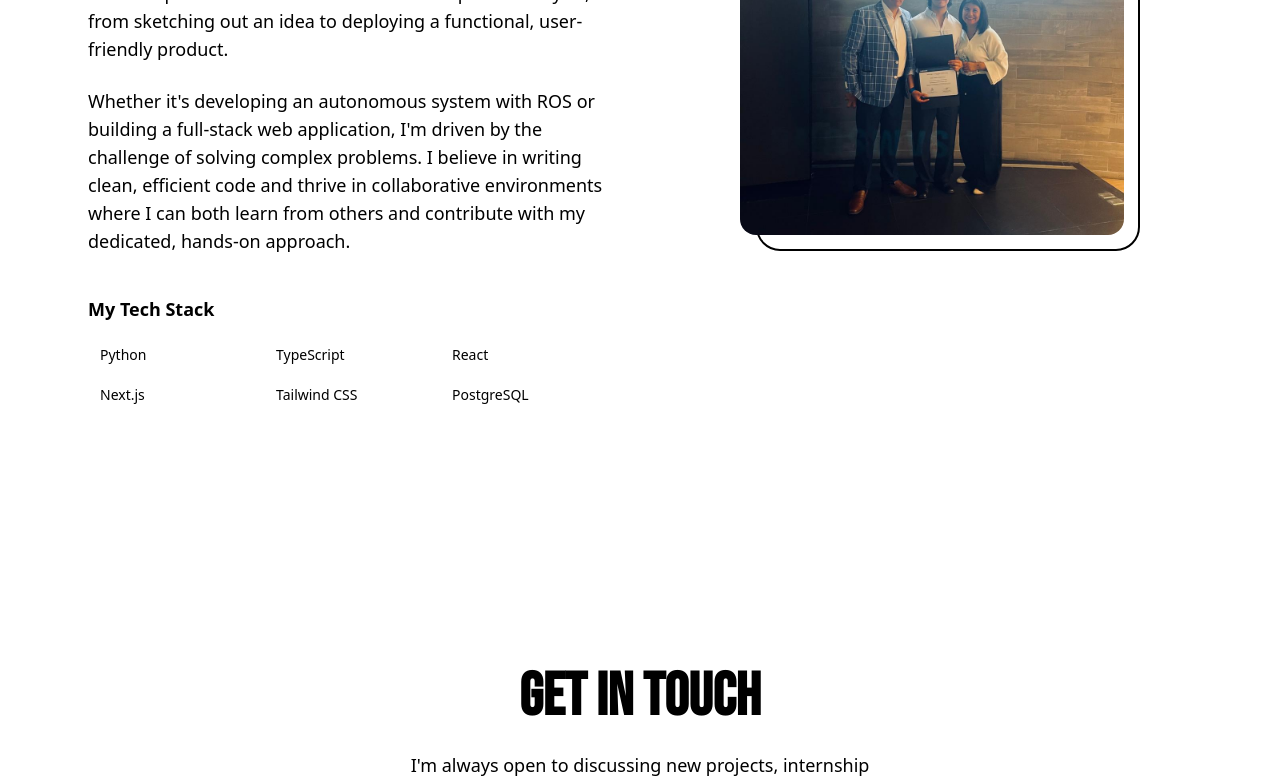
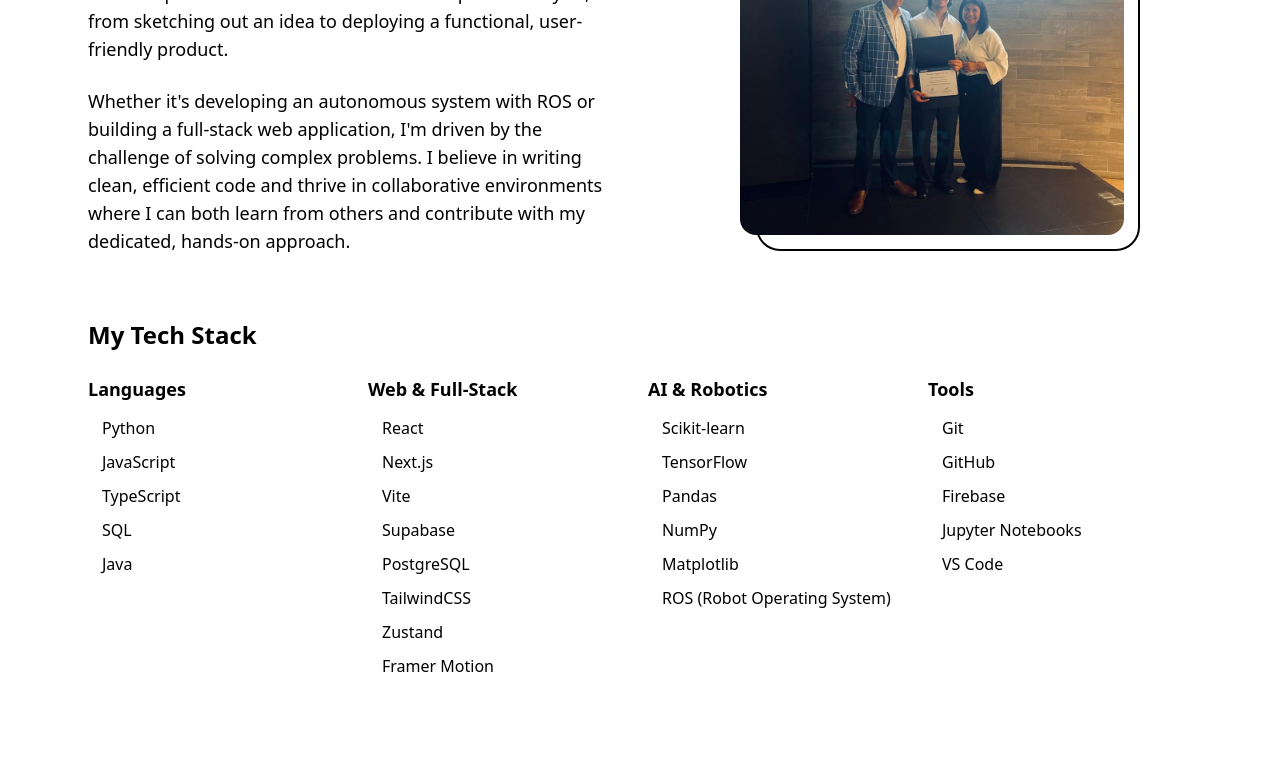
Before and after one commit to zdenc0de/zdenko-portafolio, a Next.js app: page / in a window 1280 px wide. Shown: the part 2000-2784 px from the top of the page. Built offline with nearby package versions, Linux system fonts and the light colour scheme.

Commit message:
Pre-deploy bugs fixed and details improved

```diff
--- a/src/components/motion/variants.ts
+++ b/src/components/motion/variants.ts
@@ -1,5 +1,3 @@
-// src/components/motion/variants.ts
-
 export const stagger = (staggerChildren = 0.08, delayChildren = 0) => ({
   hidden: {},
   show: { transition: { staggerChildren, delayChildren } },
--- a/src/components/sections/About.tsx
+++ b/src/components/sections/About.tsx
@@ -15,6 +15,7 @@
         viewport={{ once: true, amount: 0.4 }}
         className="mx-auto grid max-w-6xl grid-cols-1 gap-16 px-6 md:grid-cols-2"
       >
+        {/* Columna texto */}
         <div className="space-y-6 text-foreground/80 md:text-lg">
           <motion.h2
             variants={fadeUp()}
@@ -25,27 +26,17 @@
           </motion.h2>
 
           <motion.p variants={fadeUp()}>
-            My journey into computer engineering began with a simple desire: to understand how things work and then build my own. I&apos;m passionate about the entire development lifecycle, from sketching out an idea to deploying a functional, user-friendly product.
+            My journey into computer engineering began with a simple desire: to understand
+            how things work and then build my own. I&apos;m passionate about the entire development
+            lifecycle, from sketching out an idea to deploying a functional, user-friendly product.
           </motion.p>
 
           <motion.p variants={fadeUp()}>
-            Whether it&apos;s developing an autonomous system with ROS or building a full-stack web application, I&apos;m driven by the challenge of solving complex problems. I believe in writing clean, efficient code and thrive in collaborative environments where I can both learn from others and contribute with my dedicated, hands-on approach.
+            Whether it&apos;s developing an autonomous system with ROS or building a full-stack web
+            application, I&apos;m driven by the challenge of solving complex problems. I believe in
+            writing clean, efficient code and thrive in collaborative environments where I can both
+            learn from others and contribute with my dedicated, hands-on approach.
           </motion.p>
-
-          <motion.div variants={fadeUp()} className="space-y-4 pt-4">
-            <h3 className="text-lg font-semibold text-foreground">My Tech Stack</h3>
-
-            <div className="grid grid-cols-2 sm:grid-cols-3 gap-2">
-              {techStack.map((tech) => (
-                <span
-                  key={tech}
-                  className="rounded-md bg-muted px-3 py-1.5 text-sm font-medium text-muted-foreground"
-                >
-                  {tech}
-                </span>
-              ))}
-            </div>
-          </motion.div>
         </div>
 
         <motion.div
@@ -63,6 +54,29 @@
           />
           <div className="absolute -bottom-4 -right-4 -z-10 h-full w-full rounded-3xl border-2 border-border" />
         </motion.div>
+
+        <motion.div
+          variants={fadeUp()}
+          className="md:col-span-2"
+        >
+          <h3 className="text-2xl font-bold text-foreground">My Tech Stack</h3>
+
+          <div className="mt-6 grid gap-4 sm:grid-cols-2 lg:grid-cols-4">
+            {techStack.map((category) => (
+              <div key={category.name} className="min-w-0">
+                <p className="text-lg font-semibold text-foreground/90">{category.name}</p>
+                <ul className="mt-3 space-y-2 text-foreground/80">
+                  {category.items.map((tech: string) => (
+                    <li key={tech} className="flex items-start gap-2">
+                      <span className="mt-2 inline-block h-1.5 w-1.5 rounded-full bg-secondary" />
+                      <span className="leading-relaxed">{tech}</span>
+                    </li>
+                  ))}
+                </ul>
+              </div>
+            ))}
+          </div>
+        </motion.div>
       </motion.div>
     </section>
   );
--- a/src/components/sections/Contact.tsx
+++ b/src/components/sections/Contact.tsx
@@ -9,7 +9,7 @@
   const currentYear = new Date().getFullYear();
 
   return (
-    <section id="contact" className="py-24 sm:py-32">
+    <section id="contact" className="py-24 sm:py-8 mt-10">
       <motion.div
         variants={stagger()}
         initial="hidden"
@@ -38,7 +38,7 @@
             href={socialLinks.find(l => l.name === "Email")?.href}
             className="inline-block rounded-full bg-primary px-10 py-4 text-lg font-semibold text-primary-foreground transition-transform duration-200 hover:scale-[1.03]"
           >
-            Say Hello
+            Say Hi!
           </a>
         </motion.div>
 
--- a/src/data/site.ts
+++ b/src/data/site.ts
@@ -1,4 +1,3 @@
-// Definimos un tipo para nuestros enlaces para tener autocompletado y seguridad
 export type SiteLink = {
   name: string;
   href: string;
@@ -23,11 +22,26 @@
   },
 ];
 
-export const techStack: string[] = [
-  "Python",
-  "TypeScript",
-  "React",
-  "Next.js",
-  "Tailwind CSS",
-  "PostgreSQL"
+export type TechCategory = {
+  name: string;
+  items: string[];
+};
+
+export const techStack: TechCategory[] = [
+  {
+    name: "Languages",
+    items: ["Python", "JavaScript", "TypeScript", "SQL", "Java"]
+  },
+  {
+    name: "Web & Full-Stack",
+    items: ["React", "Next.js", "Vite", "Supabase", "PostgreSQL", "TailwindCSS", "Zustand", "Framer Motion"]
+  },
+  {
+    name: "AI & Robotics",
+    items: ["Scikit-learn", "TensorFlow", "Pandas", "NumPy", "Matplotlib", "ROS (Robot Operating System)"]
+  },
+  {
+    name: "Tools",
+    items: ["Git", "GitHub", "Firebase", "Jupyter Notebooks", "VS Code"]
+  },
 ];
```
